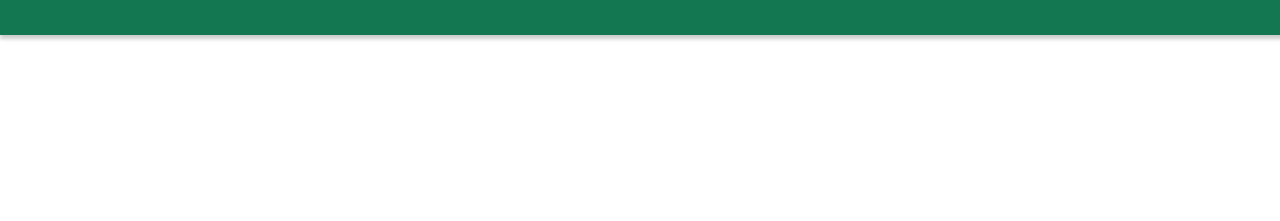
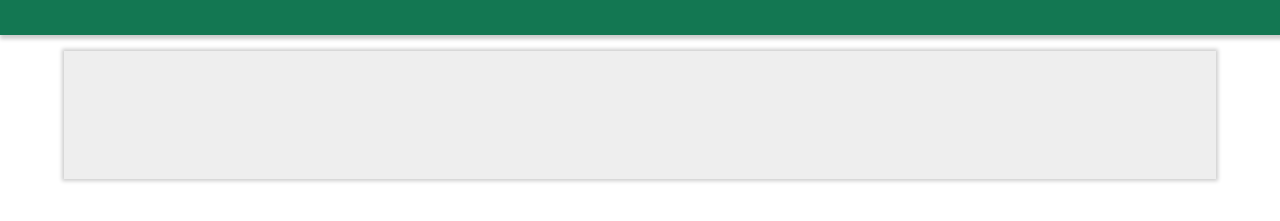
Before and after one commit to YerkoPalma/blank-app-shell, a website: page index.html in a window 1280 px wide. Shown: the part 125-346 px from the top of the page. Drawn offline with nearby package versions, Linux system fonts and the light colour scheme.

Commit message:
prepared index

```diff
--- a/index.html
+++ b/index.html
@@ -12,7 +12,7 @@
   <body>
     <header>
     </header>
-    <main role="main">
+    <main role="main" class="center mv3 w-90 shadow-1 h4 bg-light-gray">
     </main>
     <script type="text/javascript" src="dist/bundle.js"></script>
   </body>
```
